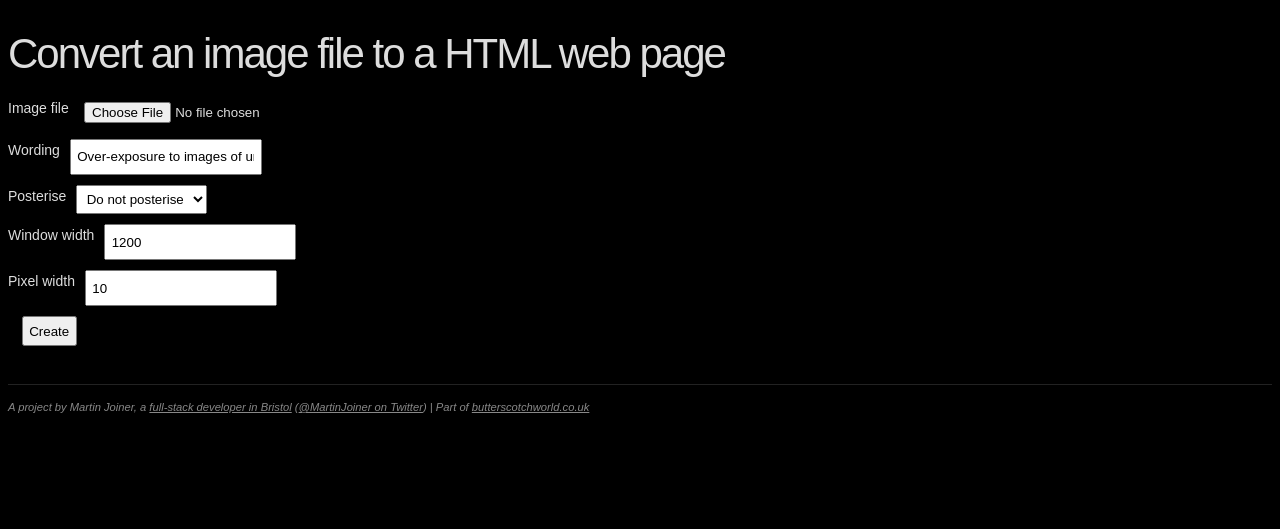
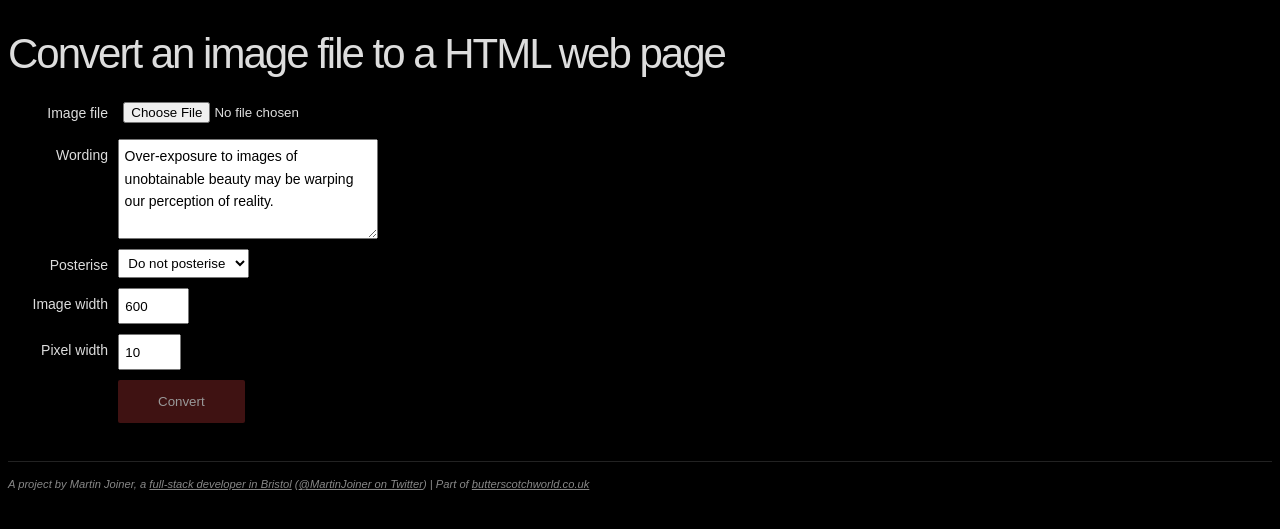
Before and after one commit to martinjoiner/image-to-web-page, a PHP site: page /convert/ in a window 1280 px wide. Shown: the part 42-571 px from the top of the page. Run offline with PHP 8.4, Linux system fonts and the light colour scheme.

Commit message:
More refactoring, optimising and doc-block commenting

```diff
--- a/public_html/convert/content.inc.php
+++ b/public_html/convert/content.inc.php
@@ -7,13 +7,14 @@
 
 	<div class="row">
 		<label for="wording">Image file</label>
-		<input type="file" name="imagefile">
+		<input type="file" name="imagefile" required>
 	</div>
+
 	<div class="row">
+		<label for="wording">Wording</label>
+		<textarea class="wordingInput" type="text" name="wording" id="wording" required>Over-exposure to images of unobtainable beauty may be warping our perception of reality. </textarea>
+	</div>
 
-		<label for="wording">Wording</label>
-		<input type="text" name="wording" id="wording" value="Over-exposure to images of unobtainable beauty may be warping our perception of reality. ">
-	</div>
 	<div class="row">
 
 		<label for="posterise">Posterise</label>
@@ -28,21 +29,20 @@
 		</select>
 
 	</div>
+
 	<div class="row">
+		<label for="image_width">Image width</label>
+		<input type="number" name="image_width" id="image_width" value="600" min="100" step="10" max="800">
+	</div>
 
-		<label for="desiredwindowwidth">Window width</label>
-		<input type="number" name="desiredwindowwidth" id="desiredwindowwidth" value="1200">
+	<div class="row">
+		<label for="pixelwidth">Pixel width</label>
+		<input type="number" name="pixelwidth" id="pixelwidth" value="10" min="1" max="50">
+	</div>
 
+	<div class="row">
+		<label>&nbsp;</label>
+		<input type="submit" value="Convert">
 	</div>
-	<div class="row">
-
-		<label for="pixelwidth">Pixel width</label>
-		<input type="number" name="pixelwidth" id="pixelwidth" value="10">
-
-	</div>
-	<div class="row">
-
-		<label>&nbsp;</label>
-		<input type="submit" value="Create">
 
 </form>
--- a/public_html/css/style.css
+++ b/public_html/css/style.css
@@ -4,6 +4,12 @@ body{
 	color: #DDD;
 	font-family: Arial, Helvetica, sans-serif;
 	font-size: 14px;
+}
+
+textarea{
+	font-size: inherit;
+	font-family: inherit;
+	display: block;
 }
 
 body *{
@@ -126,15 +132,51 @@ ul.lstExamples > li{
 
 .generateInputs label{
 	float: left;
+	width: 100px;
+	padding-top: 5px;
 	margin-right: 10px;
-}
-
-input, select{
-	padding: 0.4em;
+	text-align: right;
 }
 
 form .row{
 	margin-bottom: 10px;
+}
+
+input,
+select,
+textarea{
+	padding: 0.4em;
+}
+
+input:invalid,
+textarea:invalid{
+	border-color: red;
+}
+
+.wordingInput{
+	width: 260px;
+	height: 100px;
+}
+
+input[type=submit]{
+	padding: 0.8em 3em;
+	color: white;
+	border-radius: 2px;
+	border: none;
+	background-color: #861A1A;
+	transition: background-color .2s;
+	cursor: pointer;
+}
+
+form:invalid input[type=submit]{
+	background-color: #461414;
+	color: #AAA;
+	opacity: 0.9;
+	cursor: not-allowed;
+}
+
+input[type=submit]:hover{
+	background-color: #B72020;
 }
 
 
```
Also changed, not shown: public_html/POST/generate/index.php (+16 -9 lines), src/Classifier.php (+45 -26 lines), src/Converter.php (+72 -28 lines).
